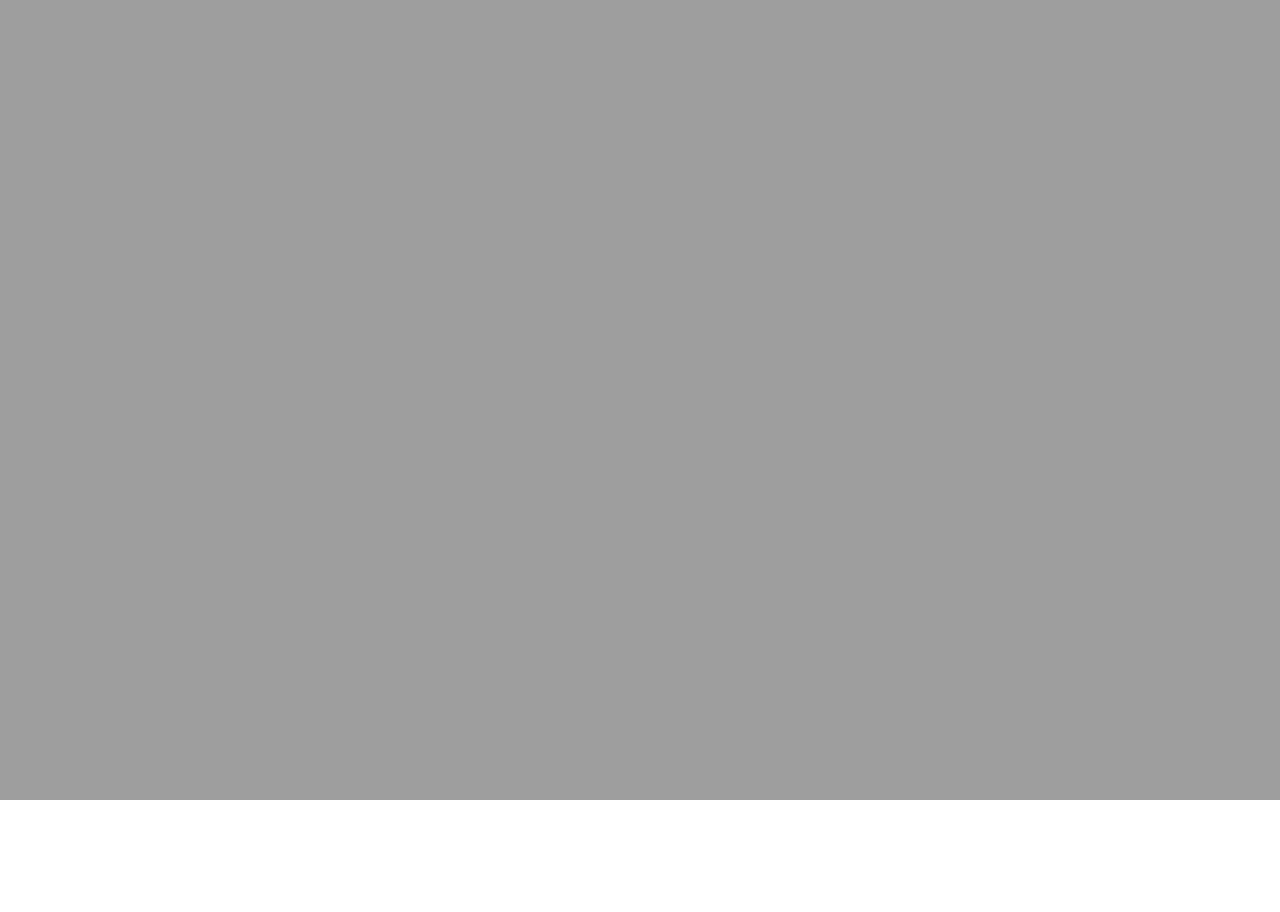
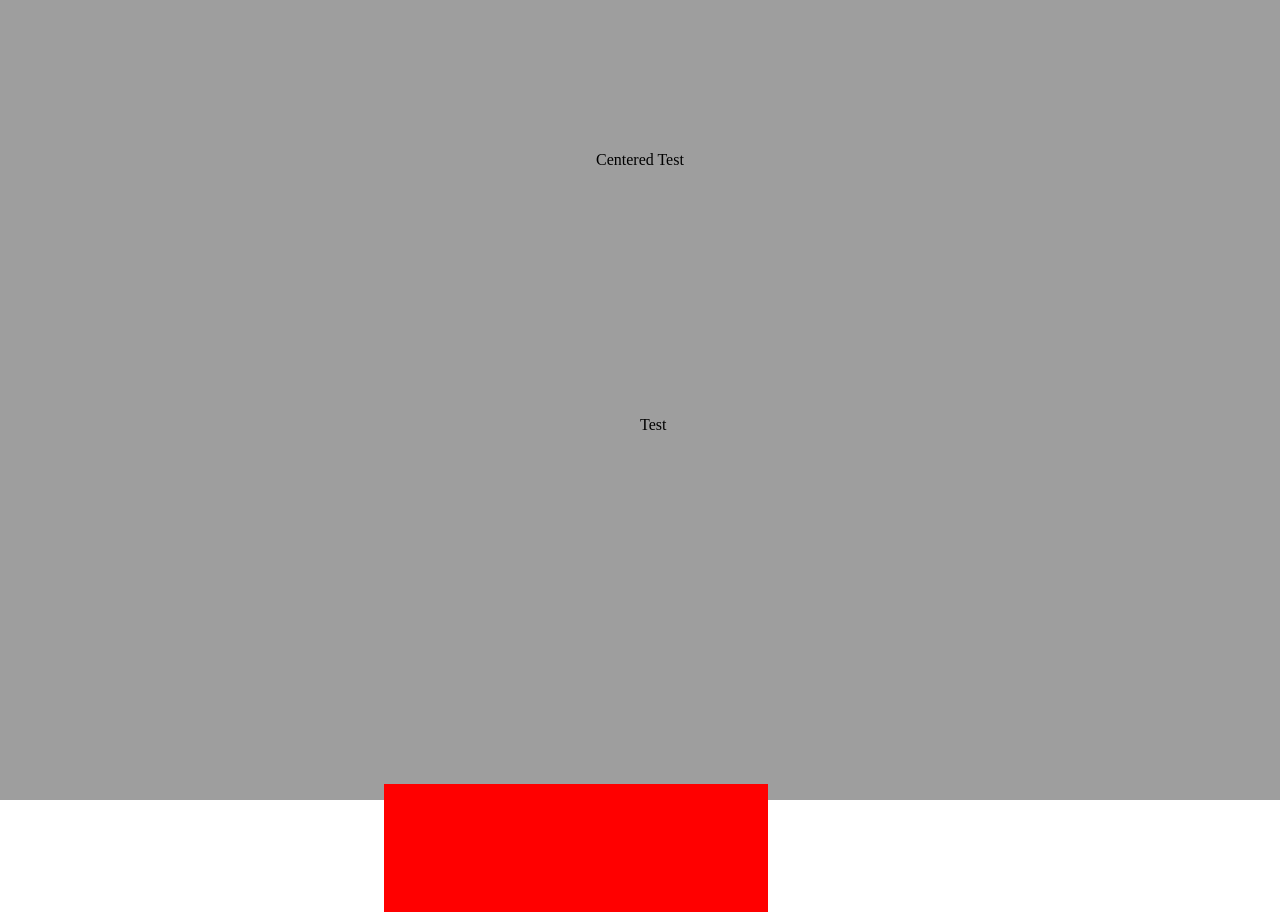
Before and after one commit to jpilet/TiledViewer, a plain HTML site: page frontend/htmlinterface.html in a window 1280 px wide. Before the commit the page ends 804 px from the top, so only its background shows below. Drawn offline with Linux system fonts and the light colour scheme.

Commit message:
HTML map placing API

```diff
--- a/frontend/htmlinterface.html
+++ b/frontend/htmlinterface.html
@@ -7,6 +7,7 @@
     html { height: 100%; }
     body {margin: 0; width: 100%; height: 100%; overflow:hidden; }
     .container { width: 100%; height: 100%; }
+    .red { background-color: #f00; }
   </style>
   <script src="utils.js"></script>
   <script src="affinetransform.js"></script>
@@ -24,6 +25,13 @@
     data-map-tileSize=256
     data-map-minScale=.00002
   >
+    <p data-map-pos=".5,.5">Test</p>
+    <p data-map-pos=".5,.3" data-map-anchor=".5,.5">Centered Test</p>
+    <div class="red"
+      data-map-pos=".3,.8"
+      data-map-width=".3"
+      data-map-height=".1"
+      ></div>
   </div>
 </body>
 </html>
--- a/frontend/htmlinterface.js
+++ b/frontend/htmlinterface.js
@@ -8,12 +8,14 @@ window.addEventListener("load", function load(event){
 var MapHtmlInterface = {
   paramNames: ["url", "width", "height", "debug", "minScale", "tileSize",
                "maxNumCachedTiles", "maxSimultaneousLoads", "downgradeIfSlowerFPS"],
+
   init: function() {
     var maps = document.querySelectorAll("[data-map-url]");
     for (var i = 0; i < maps.length; ++i) {
       MapHtmlInterface.initMap(maps[i]);
     }
   },
+
   initMap: function(container) {
     var canvas = document.createElement('canvas');
     canvas.style.width = "100%";
@@ -21,7 +23,12 @@ var MapHtmlInterface = {
     canvas.innerHtml = "Your browser does not support CANVAS.";
     container.insertBefore(canvas, container.childNodes[0]);
 
-    var params = {canvas: canvas};
+    var params = {
+      "canvas": canvas,
+      "onLocationChange": function(canvasRenderer) {
+        MapHtmlInterface.placeMarks(container, canvasRenderer);
+      }
+    };
     var attr = function(name) {
       var attributeName = "data-map-" + name;
       if (container.hasAttribute(attributeName)) {
@@ -37,5 +44,67 @@ var MapHtmlInterface = {
         "resize", function() {
           canvasTilesRenderer.refresh();
         }, false);
-  }
+  },
+
+  placeMarks: function(container, canvasTilesRenderer) {
+    var worldToElement = function(x, y) {
+      var canvas = canvasTilesRenderer.params.canvas;
+      var canvasPos = canvasTilesRenderer.pinchZoom.viewerPosFromWorldPos(x, y);
+      return {
+        x: canvasPos.x * (canvas.offsetWidth / canvas.width),
+        y: canvasPos.y * (canvas.offsetHeight / canvas.height)
+      };
+    }
+
+    var splitArrayArg = function(asString) {
+      if (asString) {
+        return asString.split(",").map(parseFloat);
+      } else {
+        return [];
+      }
+    }
+
+    for (var i = 0; i < container.childNodes.length; ++i) {
+      var child = container.childNodes[i];
+      if ("hasAttribute" in child && child.hasAttribute("data-map-pos")) {
+        var pos = splitArrayArg(child.getAttribute("data-map-pos"));
+        if (pos.length != 2) {
+          throw("data-map-pos syntax is: \"x,y\", for example: data-map-pos=\".1,.2\"");
+        }
+        var worldPos = { x: pos[0], y: pos[1] };
+        var anchorPos = worldToElement(worldPos);
+
+        var anchor = { x: 0, y: 0 };
+        var anchorParam = splitArrayArg(child.getAttribute("data-map-anchor"));
+        if (!isNaN(anchorParam[0])) {
+          anchor.x = anchorParam[0];
+        }
+        if (!isNaN(anchorParam[1])) {
+          anchor.y = anchorParam[1];
+        }
+
+        var topLeft = {
+          x: anchorPos.x - anchor.x * child.offsetWidth,
+          y: anchorPos.y - anchor.y * child.offsetHeight,
+        };
+
+        child.style.position = "absolute";
+        child.style.left = Math.round(topLeft.x) + "px";
+        child.style.top = Math.round(topLeft.y) + "px";
+
+        if (child.hasAttribute("data-map-width")) {
+          var width = parseFloat(child.getAttribute("data-map-width"));
+          var topRight = worldToElement(worldPos.x + width, worldPos.y);
+          child.style.width = (topRight.x - topLeft.x) + "px";
+        }
+
+        if (child.hasAttribute("data-map-height")) {
+          var height = parseFloat(child.getAttribute("data-map-height"));
+          var bottomLeft = worldToElement(worldPos.x, worldPos.y + height);
+          child.style.height = (bottomLeft.y - topLeft.y) + "px";
+        }
+
+      }
+    }
+  },
 };
```
